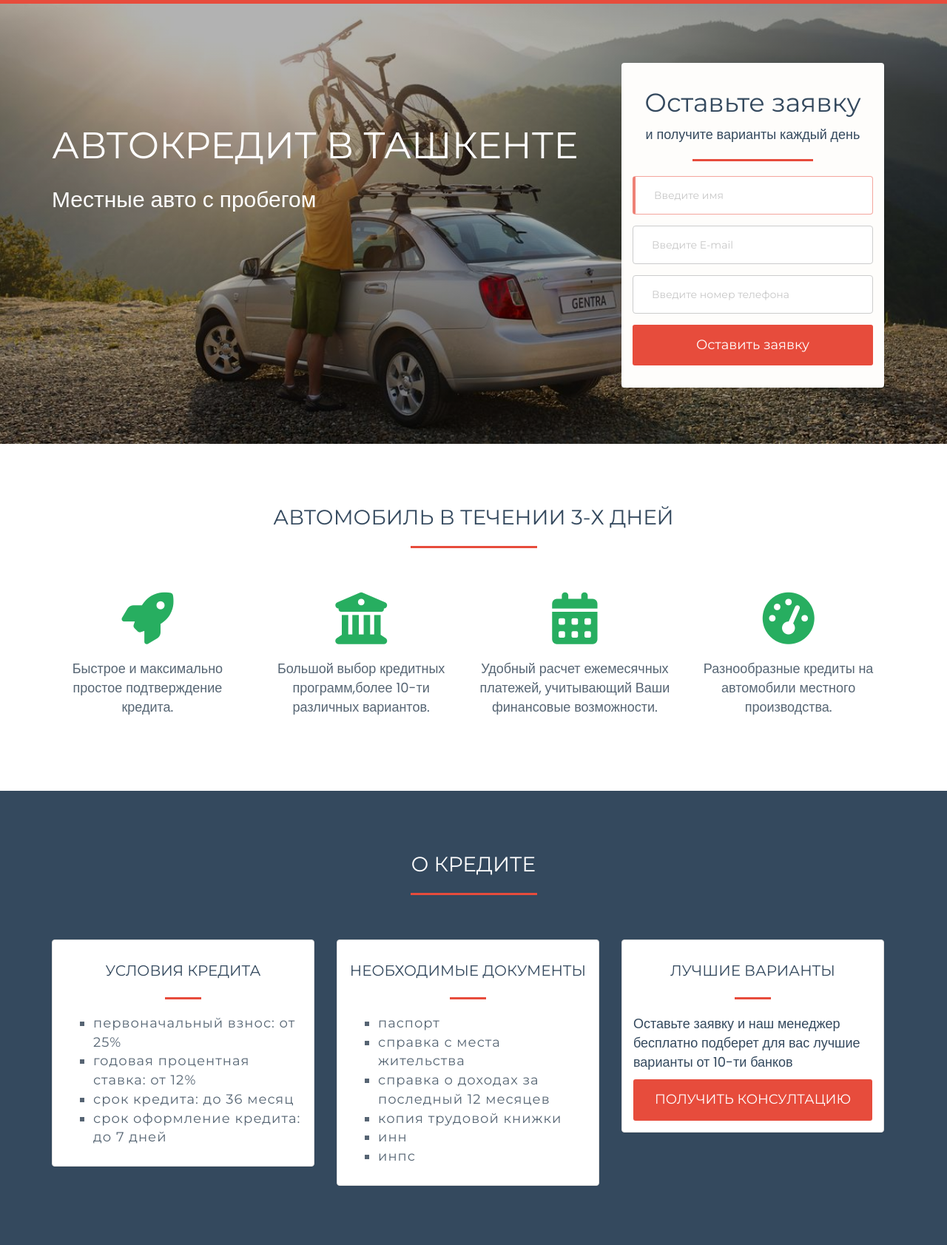
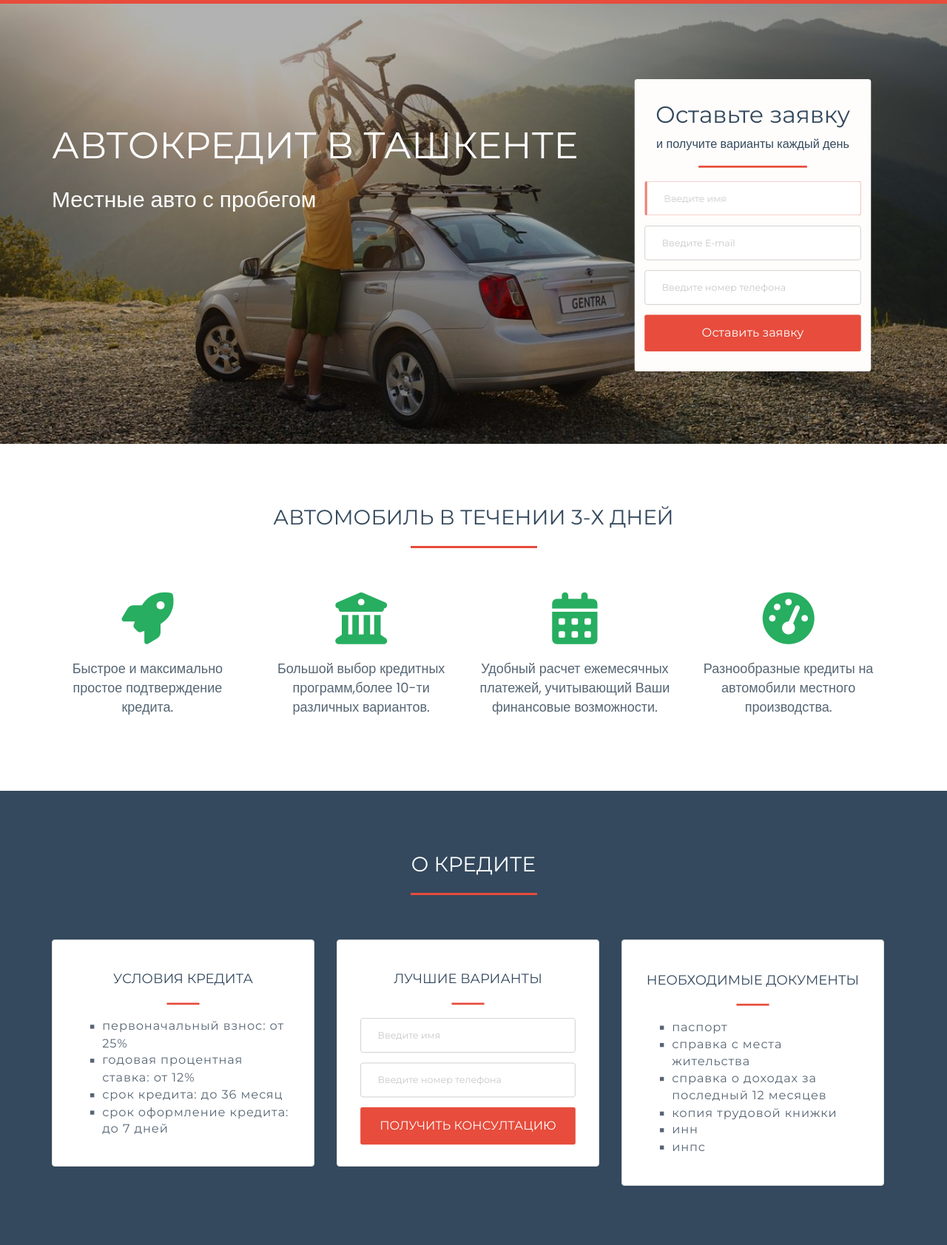
Before and after one commit to Safarali/auto-credit, a PHP site: page /index.html in a window 1280 px wide. Shown: the part 110-1793 px from the top of the page at 74% size. Run offline with PHP 8.4, Linux system fonts and the light colour scheme; some libraries are stand-ins or nearby versions; some web fonts are replaced.

Commit message:
Loan terms section updated

```diff
--- a/css/custom.css
+++ b/css/custom.css
@@ -145,6 +145,12 @@ p {
 	border: none;
 	position: relative;
 	top: 80px;
+	transform: scale(0.9);
+	transition: transform 0.7s;
+}
+
+.hero-form:hover {
+	transform: scale(1);
 }
 .form-control {
 	padding: 25px;
@@ -211,3 +217,11 @@ form p {
 	font-size: 18px;
 	color: rgba(44, 62, 80,.8);
 }
+
+.details-box {
+	transform: scale(0.9);
+	transition: transform 0.7s;
+}
+.details-box:hover {
+	transform: scale(1.0);
+}
--- a/index.html
+++ b/index.html
@@ -131,6 +131,22 @@
 				<div class="col-xs-12 col-sm-6 col-md-4 col-lg-4">
 					<div class="panel panel-default">
 						<div class="panel-body details-box">
+							<h4>лучшие варианты</h4><hr>
+							<form>
+								<div class="form-group">
+									<input type="text" id="name" placeholder="Введите имя" class="form-control">
+								</div>
+								<div class="form-group">
+									<input type="tel" id="name" placeholder="Введите номер телефона" class="form-control">
+								</div>
+							</form>
+							<input type="submit" class="my-button" value="ПОЛУЧИТЬ КОНСУЛТАЦИЮ"/>
+						</div>
+					</div>
+				</div>
+				<div class="col-xs-12 col-sm-6 col-md-4 col-lg-4">
+					<div class="panel panel-default">
+						<div class="panel-body details-box">
 							<h4>НЕОБХОДИМЫЕ ДОКУМЕНТЫ</h4><hr>
 							<ul class="loan-terms documents">
 								<li>ПАСПОРТ</li>
@@ -143,17 +159,8 @@
 						</div>
 					</div>
 				</div>
-				<div class="col-xs-12 col-sm-12 col-md-4 col-lg-4">
-					<div class="panel panel-default">
-						<div class="panel-body details-box">
-							<h4>лучшие варианты</h4><hr>
-							<p>Оставьте заявку и наш менеджер бесплатно подберет для вас лучшие варианты от 10-ти банков</p>
-							<input type="submit" class="my-button" value="ПОЛУЧИТЬ КОНСУЛТАЦИЮ"/>
-						</div>
-					</div>
-				</div>
+
 			</div>
-
 		</div>
 	</section>
 	</body>
```
